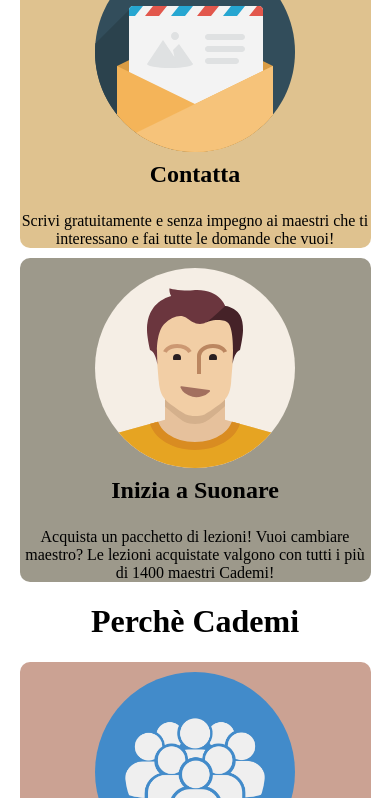
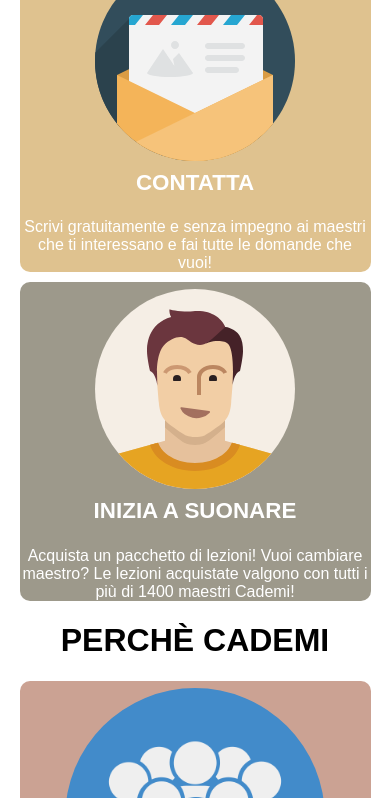
Before and after one commit to Mr2803/html-css-resp-wannabe, a plain HTML site: page booleancareers-responsive-wannabe-starter-069aa98a347d/index.html in a window 390 px wide. Shown: the part 1202-2000 px from the top of the page. Drawn offline with Linux system fonts and the light colour scheme.

Commit message:
add details in h1

```diff
--- a/booleancareers-responsive-wannabe-starter-069aa98a347d/style.css
+++ b/booleancareers-responsive-wannabe-starter-069aa98a347d/style.css
@@ -88,29 +88,48 @@ img{
     display:none;
   }
 
-  h3 {
-    font-size: 1.5em;
+  .row {
+    font-size: 1em;
+    color:white;
+    font-family: sans-serif;
   }
 
-  #lezioni .row > .left, #lezioni .row > .right{
+  .row h3 {
+    font-size: 1.4em;
+    margin-top: 5px;
+    text-transform:uppercase;
+  }
+
+  h1{
+    color:black;
+    text-transform:uppercase;
+    border-radius: 10px;
+    display:inline-block;
+  }
+
+  #lezioni h1{
+    border:2px solid rgb(0, 156, 255);
+
+  }
+
+  #steps h1{
+    border:2px solid rgb(73, 66, 48);
+  }
+
+  #lezioni .row > .left, #lezioni .row > .right,
+  #steps .row > .left, #steps .row > .central, #steps .row > .right,
+  #why .row > .first, #why .row > .second, #why .row > .third{
     width: 90%;
     margin-left: 5%;
     border-radius: 10px;
     float:none;
   }
 
-  #steps .row > .left, #steps .row > .central, #steps .row > .right {
-    float:none;
-    width: 90%;
-    margin-left: 5%;
-    border-radius: 10px;
-  }
+  #lezioni img,
+  #steps img,
+  #why img{
+    margin-top: 2%;
 
-  #why .row > .first, #why .row > .second, #why .row > .third{
-    width: 90%;
-    margin-left: 5%;
-    border-radius: 10px;
-    float:none;
   }
 
   /* row lezioni */
@@ -124,13 +143,8 @@ img{
     background:rgba(11, 184, 238, 0.69)
   }
 
-  #lezioni img{
-    margin-top: 10px;
-  }
 
-  .row h3{
-    margin-top: 5px;
-  }
+
   /* |row lezioni */
 
   /* row steps */
@@ -146,10 +160,6 @@ img{
   margin-bottom: 10px;
   }
 
-  #steps img{
-    margin-top: 10px;
-  }
-
   /* |row steps */
 
   /* row why */
@@ -159,11 +169,6 @@ img{
     margin-top:0;
   }
 
-  #why img{
-    width: 40%;
-    height: auto;
-    margin-top: 10px;
-  }
 
   #why div.row div.first,
   #why div.row div.third{
```
